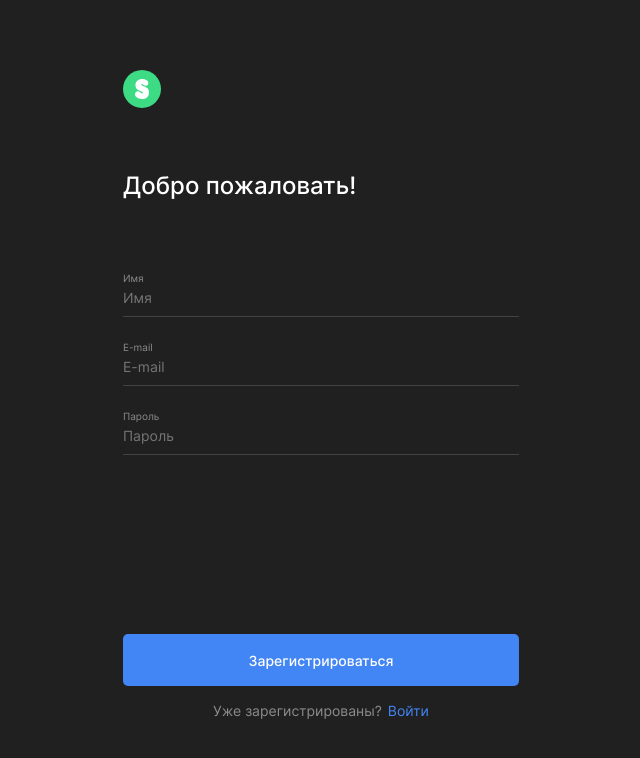
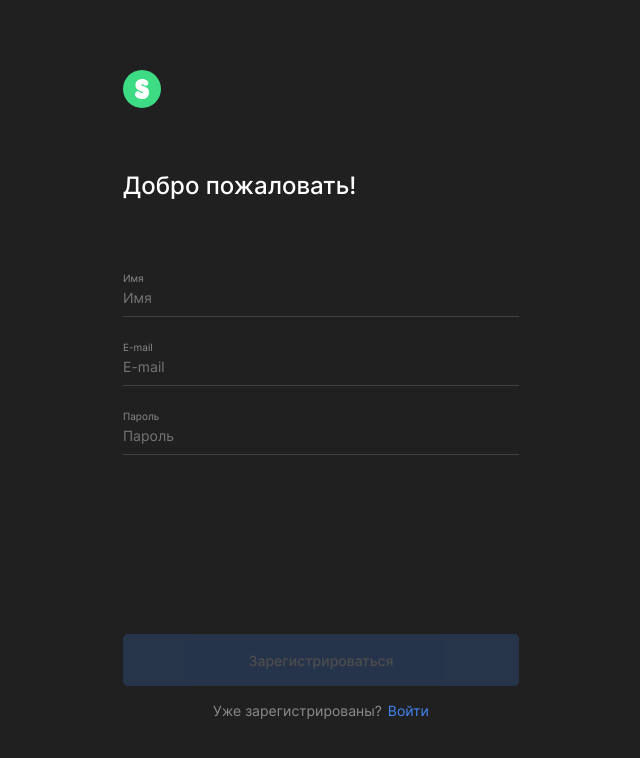
Before and after one commit to Pavel-Rogozhkin/movies-explorer-frontend, a React (Create React App) app: page /signup in a window 1280 px wide. Shown: the top 758 px of the page, without its empty margins (319-959 px from the left). Built offline with nearby package versions, Linux system fonts and the light colour scheme; no server answers.

Commit message:
fix: fix allll2

```diff
--- a/src/components/Login/Login.jsx
+++ b/src/components/Login/Login.jsx
@@ -38,7 +38,7 @@ function Login({
             </h2>
             <Form
                 onSubmit={handleSubmitLogin}
-                isValid={isValid || !loading}
+                isValid={isValid && !loading}
                 name='login'
                 place='login'
                 buttonText={loading ?
--- a/src/components/Profile/Profile.jsx
+++ b/src/components/Profile/Profile.jsx
@@ -68,7 +68,7 @@ function Profile({
                     'Редактировать'
                 }
                 onSubmit={handleSubmitProfile}
-                isValid={isValidProfile || !loading}
+                isValid={isValidProfile && !loading}
                 errorMessage={errorMessage}
             >
                 <Input
--- a/src/components/Register/Register.jsx
+++ b/src/components/Register/Register.jsx
@@ -38,7 +38,7 @@ function Register({
             </h2>
             <Form
                 onSubmit={handleSubmitRegister}
-                isValid={isValid || !loading}
+                isValid={isValid && !loading}
                 name='register'
                 place='register'
                 buttonText={loading ?
```
